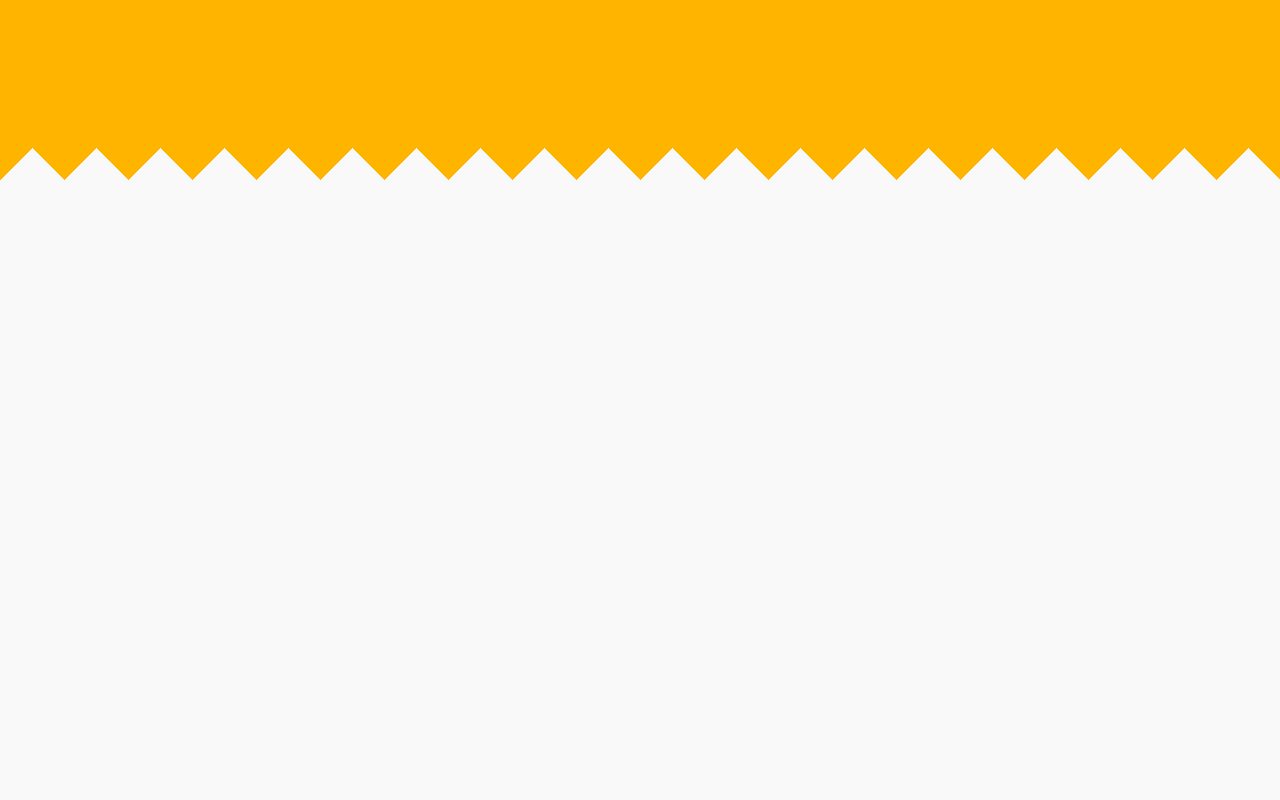
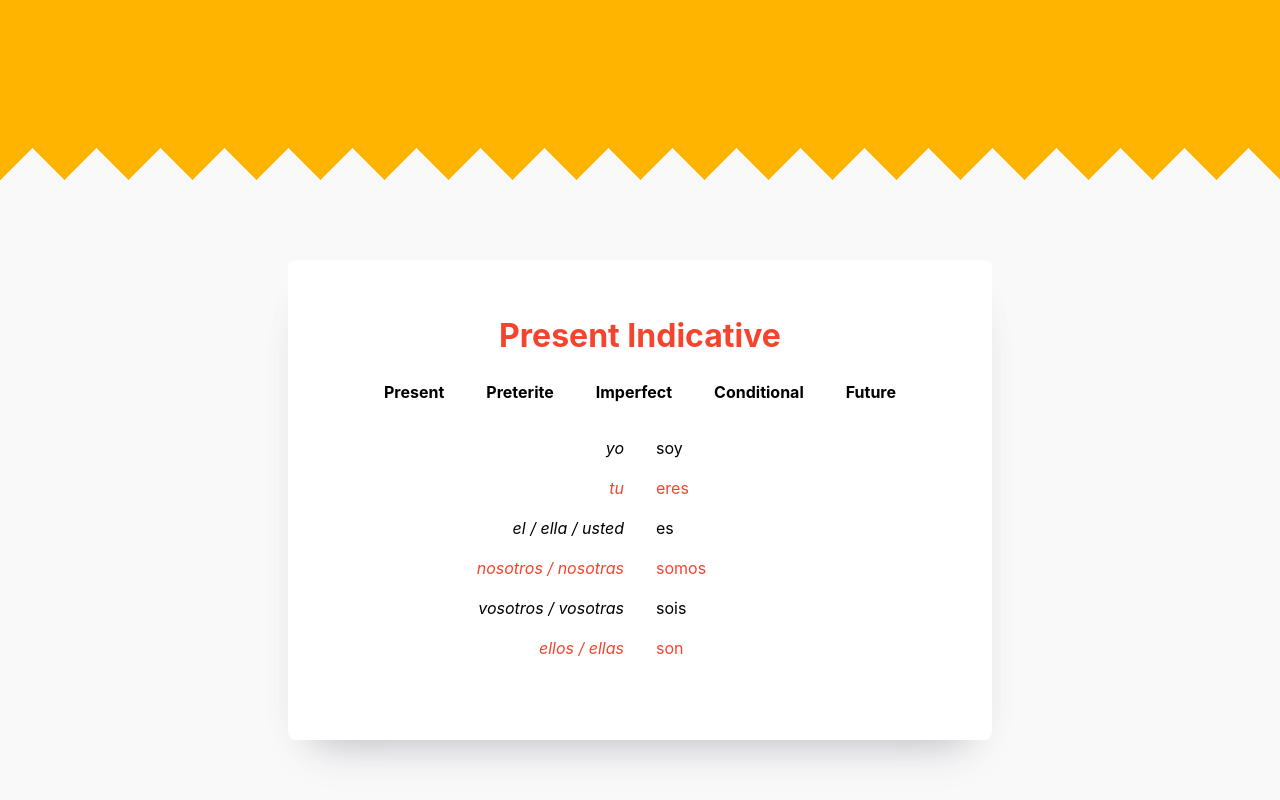
Before and after one commit to jpates2/verbify, a React (Create React App) app: page /verbs/1 in a window 1280 px wide. Shown: the part 364-1164 px from the top of the page. Before the commit the page ends 800 px from the top, so only its background shows below. Built offline with nearby package versions, Linux system fonts and the light colour scheme.

Commit message:
TenseGroup component added

```diff
--- a/src/pages/Verb.js
+++ b/src/pages/Verb.js
@@ -2,6 +2,7 @@ import { motion } from "framer-motion";
 import { useParams } from "react-router-dom";
 import Header from "../verb/Header";
 import Nav from "../layout/Nav";
+import TenseGroup from "../verb/TenseGroup";
 
 export default function VerbPage() {
   let params = useParams();
@@ -15,6 +16,7 @@ export default function VerbPage() {
     >
       <Nav />
       <Header verb={params.verb} />
+      <TenseGroup tenses={["Present", "Preterite", "Imperfect", "Conditional", "Future"]}>Present Indicative</TenseGroup>
     </motion.div>
   );
 }
--- a/src/verb/Header.module.css
+++ b/src/verb/Header.module.css
@@ -14,6 +14,7 @@
   background-image: linear-gradient(-45deg, transparent 50%, #FFB400 50%),
   linear-gradient(45deg, transparent 50%, #FFB400 50%);
   background-repeat: repeat-x;
+  margin-bottom: 4rem;
 }
 
 .verb__header {
--- /dev/null
+++ b/src/verb/TenseGroup.js
@@ -0,0 +1,40 @@
+import classes from "./TenseGroup.module.css";
+
+export default function TenseGroup({ children, tenses }) {
+  return (
+    <section className={classes["tense-group__container"]}>
+      <div className={classes["tense-group__header"]}>{children}</div>
+      <ul className={classes["tense-group__list"]}>
+        {tenses.map(tense => (
+          <li key={`${children} ${tense}`}>{tense}</li>
+        ))}
+      </ul>
+      <div>
+        <div className={classes["tense-group__pair"]}>
+          <div className={classes["tense-group__pair-pronoun"]}>yo</div>
+          <div className={classes["tense-group__pair-verb"]}>soy</div>
+        </div>
+        <div className={`${classes["tense-group__pair"]} ${classes["tense-group__pair-red"]}`}>
+          <div className={classes["tense-group__pair-pronoun"]}>tu</div>
+          <div className={classes["tense-group__pair-verb"]}>eres</div>
+        </div>
+        <div className={classes["tense-group__pair"]}>
+          <div className={classes["tense-group__pair-pronoun"]}>el / ella / usted</div>
+          <div className={classes["tense-group__pair-verb"]}>es</div>
+        </div>
+        <div className={`${classes["tense-group__pair"]} ${classes["tense-group__pair-red"]}`}>
+          <div className={classes["tense-group__pair-pronoun"]}>nosotros / nosotras</div>
+          <div className={classes["tense-group__pair-verb"]}>somos</div>
+        </div>
+        <div className={classes["tense-group__pair"]}>
+          <div className={classes["tense-group__pair-pronoun"]}>vosotros / vosotras</div>
+          <div className={classes["tense-group__pair-verb"]}>sois</div>
+        </div>
+        <div className={`${classes["tense-group__pair"]} ${classes["tense-group__pair-red"]}`}>
+          <div className={classes["tense-group__pair-pronoun"]}>ellos / ellas</div>
+          <div className={classes["tense-group__pair-verb"]}>son</div>
+        </div>
+      </div>
+    </section>
+  )
+}
--- /dev/null
+++ b/src/verb/TenseGroup.module.css
@@ -0,0 +1,47 @@
+.tense-group__container {
+  background-color: white;
+  box-shadow: 0px 18px 36px -18px rgba(0,0,0,0.1),0px 30px 45px -30px rgba(50,50,93,0.25);
+  line-height: 1.5rem;
+  border-radius: 8px;
+  max-width: 40rem;
+  margin: 0 auto 4rem auto;
+  padding: 4rem 2rem;
+  text-align: center;
+}
+
+.tense-group__header {
+  font-size: 2rem;
+  font-weight: bold;
+  margin-bottom: 2rem;
+  color: #F4442E;
+}
+
+.tense-group__list {
+  list-style: none;
+  padding: 0;
+  display: flex;
+  width: 80%;
+  margin: 0 auto 2rem auto;
+  justify-content: space-between;
+  font-weight: bold;
+}
+
+.tense-group__pair {
+  display: grid;
+  grid-template-columns: 1fr 1fr;
+  margin-bottom: 1rem;
+  grid-gap: 2rem;
+}
+
+.tense-group__pair-red {
+  color: #F4442E;
+}
+
+.tense-group__pair-pronoun {
+  justify-self: end;
+  font-style: italic;
+}
+
+.tense-group__pair-verb {
+  justify-self: start;
+}
```
